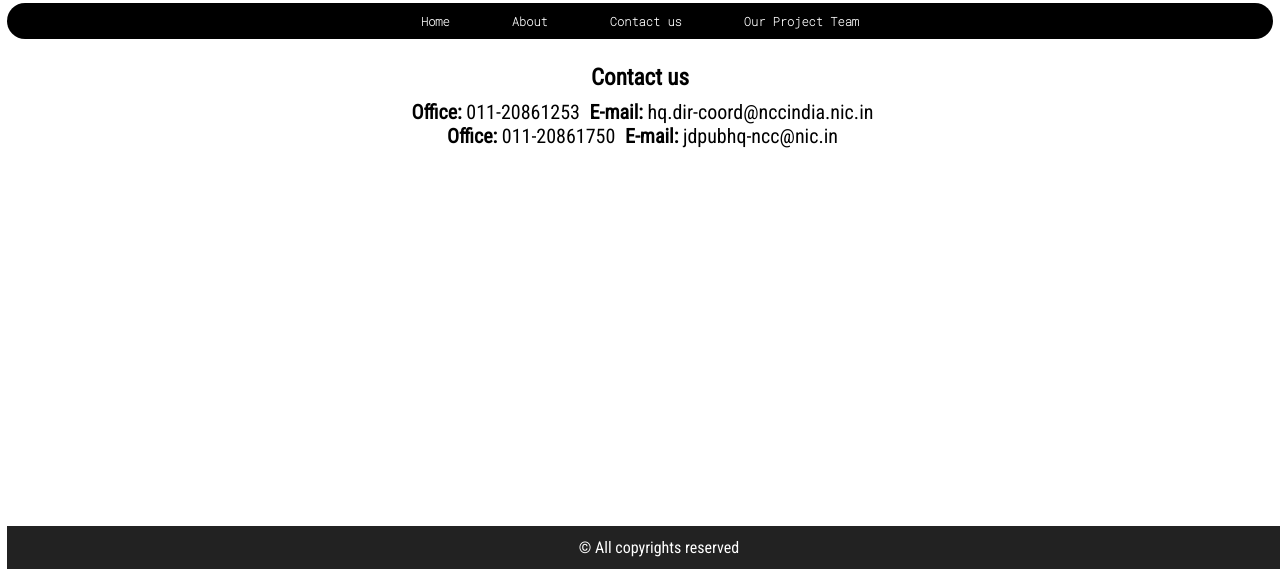
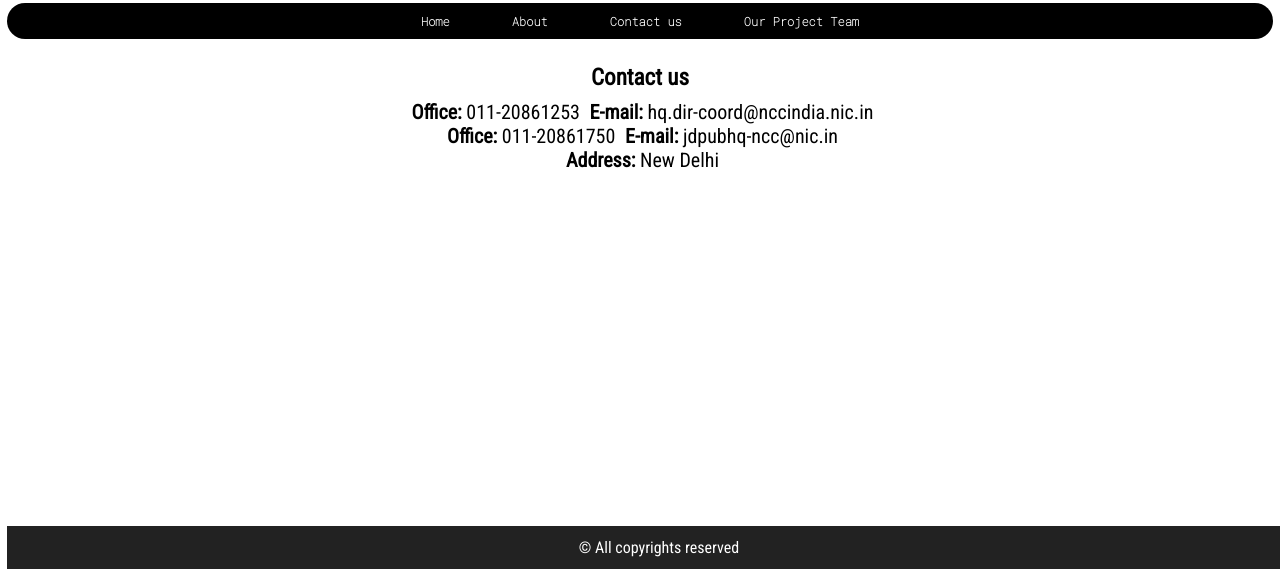
Before and after one commit to AmanWithGitHub/College-Project_NCC-Website, a plain HTML site: page contact.html in a window 1280 px wide. Shown: the part 229-800 px from the top of the page. Drawn offline with Linux system fonts and the light colour scheme.

Commit message:
Update contact.html
Added address line

```diff
--- a/contact.html
+++ b/contact.html
@@ -39,6 +39,7 @@
     <div class="h1">Contact us</div>
     <div class="para"><b style="margin-left: 5px;">Office:</b>   011-20861253 <b  style="margin-left: 5px;"> E-mail: </b> hq.dir-coord@nccindia.nic.in</div>
     <div class="para"><b style="margin-left: 5px;"> Office:</b> 011-20861750 <b style="margin-left: 5px;"> E-mail:</b> jdpubhq-ncc@nic.in</div>
+    <div class="para"><b style="margin-left: 5px;"> Address:</b> New Delhi
 </div>
 
     <div class="footer">
```
